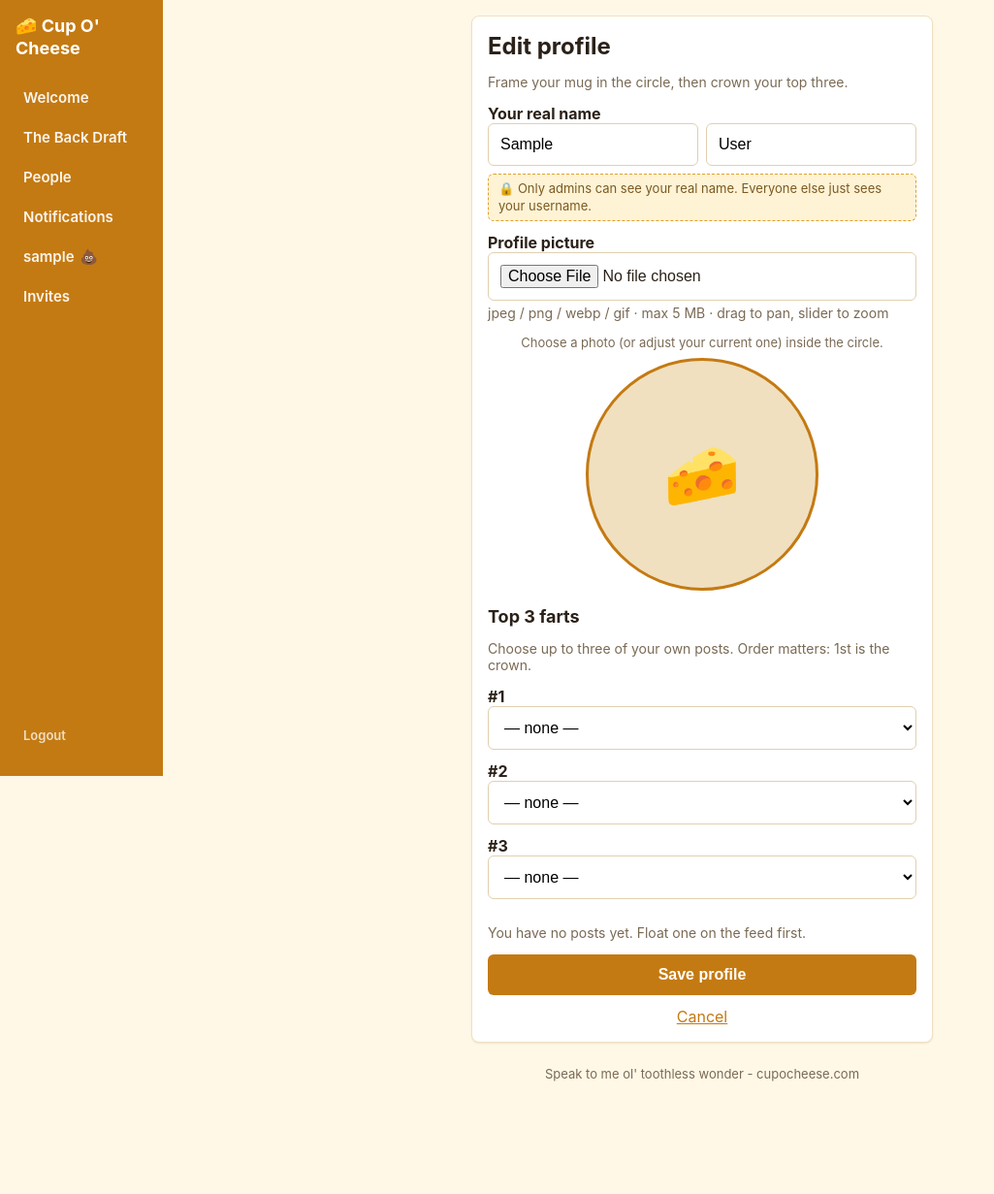
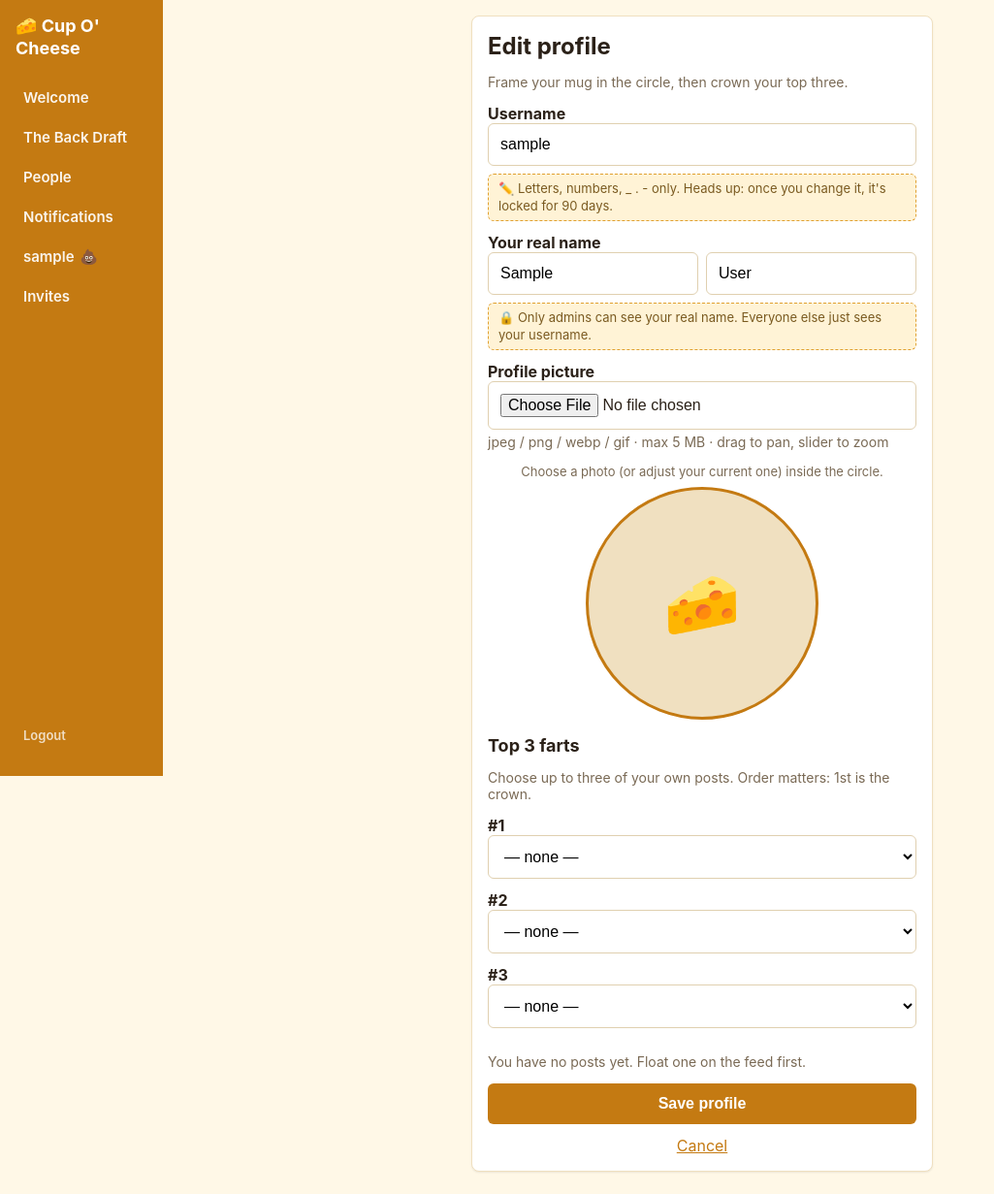
Before and after one commit to jason85alexander-arch/cupocheese, a Flask app: page /profile/edit in a window 1280 px wide. Shown: the top 1231 px of the page at 97% size, without its empty margins (0-1025 px from the left). Before the commit the page ends 1115 px from the top, so only its background shows below. Run offline with Flask 3, Linux system fonts and the light colour scheme; the visitor is signed in with stand-in values (Sample User, id 1); data comes from the database, SQL or seed files in the repository; data that the repository does not hold is empty.

Commit message:
Let members change their username (90-day lock, old profile URLs redirect)

```diff
--- a/app.py
+++ b/app.py
@@ -7,6 +7,7 @@ import time
 from flask import Flask, has_app_context, render_template, request, redirect, url_for, session, flash, send_from_directory, g, jsonify, get_template_attribute, abort
 from markupsafe import Markup
 import json
+import re
 from werkzeug.security import generate_password_hash, check_password_hash
 from werkzeug.utils import secure_filename
 import sqlite3
@@ -217,6 +218,60 @@ def has_real_name(user):
         return False
 
 
+# ---- Usernames: shared rules for signup + rename ----
+USERNAME_MIN, USERNAME_MAX = 2, 30
+USERNAME_RE = re.compile(r"^[A-Za-z0-9_.\-]+$")
+USERNAME_CHANGE_DAYS = 90
+
+
+def username_error(db, name, exclude_user_id=None):
+    """Return a friendly error message, or None if `name` (already trimmed) is usable."""
+    if not name:
+        return "Pick a username."
+    if len(name) < USERNAME_MIN or len(name) > USERNAME_MAX:
+        return f"Usernames are {USERNAME_MIN}–{USERNAME_MAX} characters."
+    if not USERNAME_RE.match(name):
+        return "Usernames can use letters, numbers, underscores, dots, and dashes (no spaces)."
+    row = db.execute("SELECT id FROM users WHERE lower(username) = lower(?)", (name,)).fetchone()
+    if row and row["id"] != exclude_user_id:
+        return "Username already taken"
+    return None
+
+
+def username_unlock_at(user):
+    """UTC datetime when this member may rename again, or None if they can now."""
+    try:
+        raw = user["username_changed_at"]
+    except (KeyError, IndexError):
+        raw = None
+    if not raw:
+        return None
+    try:
+        last = datetime.fromisoformat(raw)
+    except ValueError:
+        return None
+    unlock = last + timedelta(days=USERNAME_CHANGE_DAYS)
+    return unlock if _now_utc() < unlock else None
+
+
+def ct_date(dt_utc):
+    """'Fri, Jan 29, 2027' in Central time from a naive-UTC datetime."""
+    d = dt_utc.replace(tzinfo=timezone.utc).astimezone(ZoneInfo("America/Chicago"))
+    return f"{d.strftime('%a, %b')} {d.day}, {d.year}"
+
+
+def rename_user(db, user, new_name):
+    """Rename in one transaction. Everything else references users.id, so only users changes
+    (plus a history row for old-URL redirects). Caller commits."""
+    now = _now_utc().isoformat()
+    db.execute("INSERT INTO username_history (user_id, old_username, changed_at) VALUES (?, ?, ?)",
+               (user["id"], user["username"], now))
+    db.execute("UPDATE users SET username = ?, username_changed_at = ? WHERE id = ?", (new_name, now, user["id"]))
+    # Env-listed admins (CUPOCHEESE_ADMINS) are matched by name; keep their admin via the DB flag.
+    if (user["username"] or "").strip().lower() in _admin_usernames():
+        db.execute("UPDATE users SET is_admin = 1 WHERE id = ?", (user["id"],))
+
+
 # Signed-in members with no first/last name are sent to /add-name first.
 NAME_GATE_EXEMPT = {"add_name", "logout", "static", "healthz", "service_worker", "pwa_manifest", "offline"}
 
@@ -341,6 +396,7 @@ def _init_db_locked(db):
             ("back_draft_seen_at", "TEXT"),
             ("first_name", "TEXT"),
             ("last_name", "TEXT"),
+            ("username_changed_at", "TEXT"),
         ):
             if col not in cols:
                 db.execute(f"ALTER TABLE users ADD COLUMN {col} {typ}")
@@ -363,6 +419,16 @@ def _init_db_locked(db):
             ).fetchone()
             if first:
                 db.execute("UPDATE users SET is_admin = 1 WHERE id = ?", (first["id"],))
+        # Old usernames (so /u/<old name> links redirect after a rename).
+        db.execute("""
+            CREATE TABLE IF NOT EXISTS username_history (
+                id INTEGER PRIMARY KEY AUTOINCREMENT,
+                user_id INTEGER NOT NULL,
+                old_username TEXT NOT NULL,
+                changed_at TEXT
+            )
+        """)
+        db.execute("CREATE INDEX IF NOT EXISTS idx_username_history_old ON username_history (lower(old_username))")
         # Cheese Boards: members post on each other's profile pages (no DMs).
         db.execute("""
             CREATE TABLE IF NOT EXISTS board_posts (
@@ -1105,8 +1171,9 @@ def register():
         if password != password_confirm:
             flash("Passwords must match")
             return redirect(back)
-        if db.execute("SELECT 1 FROM users WHERE lower(username) = lower(?)", (username,)).fetchone():
-            flash("Username already taken")
+        uerr = username_error(db, username)
+        if uerr:
+            flash(uerr)
             return redirect(back)
         if db.execute("SELECT 1 FROM users WHERE lower(email) = lower(?)", (email,)).fetchone():
             flash("Email already registered")
@@ -1449,6 +1516,12 @@ def user_profile(username):
     db = get_db()
     profile = db.execute("SELECT * FROM users WHERE username = ?", (username,)).fetchone()
     if not profile:
+        moved = db.execute(
+            "SELECT u.username FROM username_history h JOIN users u ON u.id = h.user_id "
+            "WHERE lower(h.old_username) = lower(?) ORDER BY h.id DESC LIMIT 1", (username,)
+        ).fetchone()
+        if moved:
+            return redirect(url_for("user_profile", username=moved["username"]))
         flash("No member by that name.")
         return redirect(url_for("index"))
     ensure_weekly_award(db)
@@ -1716,6 +1789,18 @@ def edit_profile():
         if not first_name or not last_name:
             flash("First and last name can't be blank (only admins can see them).")
             return redirect(url_for("edit_profile"))
+        new_username = (request.form.get("username") or "").strip()
+        rename_to = None
+        if new_username and new_username != user["username"]:
+            unlock = username_unlock_at(user)
+            if unlock:
+                flash(f"You can change your username again on {ct_date(unlock)}.")
+                return redirect(url_for("edit_profile"))
+            uerr = username_error(db, new_username, exclude_user_id=user["id"])
+            if uerr:
+                flash(uerr)
+                return redirect(url_for("edit_profile"))
+            rename_to = new_username
 
         avatar = request.files.get("avatar")
         new_avatar = None
@@ -1792,9 +1877,20 @@ def edit_profile():
                 (t1, t2, t3, user["id"]),
             )
         db.execute("UPDATE users SET first_name = ?, last_name = ? WHERE id = ?", (first_name, last_name, user["id"]))
+        if rename_to:
+            try:
+                rename_user(db, user, rename_to)
+            except sqlite3.IntegrityError:
+                db.rollback()
+                flash("Username already taken")
+                return redirect(url_for("edit_profile"))
         db.commit()
-        flash("Profile updated — looking sharp (and fragrant).")
-        return redirect(url_for("user_profile", username=user["username"]))
+        if rename_to:
+            session["username"] = rename_to
+            flash(f"Profile updated — you're now {rename_to}. Same cheese, new label.")
+        else:
+            flash("Profile updated — looking sharp (and fragrant).")
+        return redirect(url_for("user_profile", username=rename_to or user["username"]))
 
     user = db.execute("SELECT * FROM users WHERE id = ?", (user["id"],)).fetchone()
     my_posts = db.execute(
@@ -1806,6 +1902,10 @@ def edit_profile():
         profile=user,
         my_posts=my_posts,
         username=session.get("username"),
+        username_unlock=(ct_date(username_unlock_at(user)) if username_unlock_at(user) else None),
+        username_days=USERNAME_CHANGE_DAYS,
+        username_min=USERNAME_MIN,
+        username_max=USERNAME_MAX,
     )
 
 
--- a/templates/profile_edit.html
+++ b/templates/profile_edit.html
@@ -5,6 +5,14 @@
     <h1 class="profile-name" style="margin-top:0">Edit profile</h1>
     <p class="muted">Frame your mug in the circle, then crown your top three.</p>
     <form id="profile-form" action="{{ url_for('edit_profile') }}" method="post" enctype="multipart/form-data">
+        <label for="username"><strong>Username</strong></label>
+        <input type="text" id="username" name="username" value="{{ profile.username }}" required minlength="{{ username_min }}" maxlength="{{ username_max }}" autocomplete="username" autocapitalize="off" spellcheck="false"{% if username_unlock %} readonly aria-describedby="username-note"{% endif %} title="Letters, numbers, underscores, dots, and dashes (no spaces)">
+        {% if username_unlock %}
+        <p class="name-note" id="username-note">⏳ You can change your username again on {{ username_unlock }}.</p>
+        {% else %}
+        <p class="name-note" id="username-note">✏️ Letters, numbers, _ . - only. Heads up: once you change it, it's locked for {{ username_days }} days.</p>
+        {% endif %}
+
         <label for="first_name"><strong>Your real name</strong></label>
         <div class="name-fields">
             <div class="name-row">
--- a/templates/register.html
+++ b/templates/register.html
@@ -16,7 +16,7 @@
         {% else %}
         <input type="text" name="invite" placeholder="Invite code" required autocomplete="off" value="{{ invite_code or '' }}">
         {% endif %}
-        <input type="text" name="username" placeholder="Choose a username" required autocomplete="username">
+        <input type="text" name="username" placeholder="Choose a username" required minlength="2" maxlength="30" pattern="[A-Za-z0-9_.\-]+" title="2–30 letters, numbers, underscores, dots, or dashes (no spaces)" autocomplete="username" autocapitalize="off" spellcheck="false">
         <div class="name-fields">
             <div class="name-row">
                 <input type="text" name="first_name" placeholder="First name" required maxlength="{{ name_max }}" autocomplete="given-name" autocapitalize="words" aria-label="First name">
```
